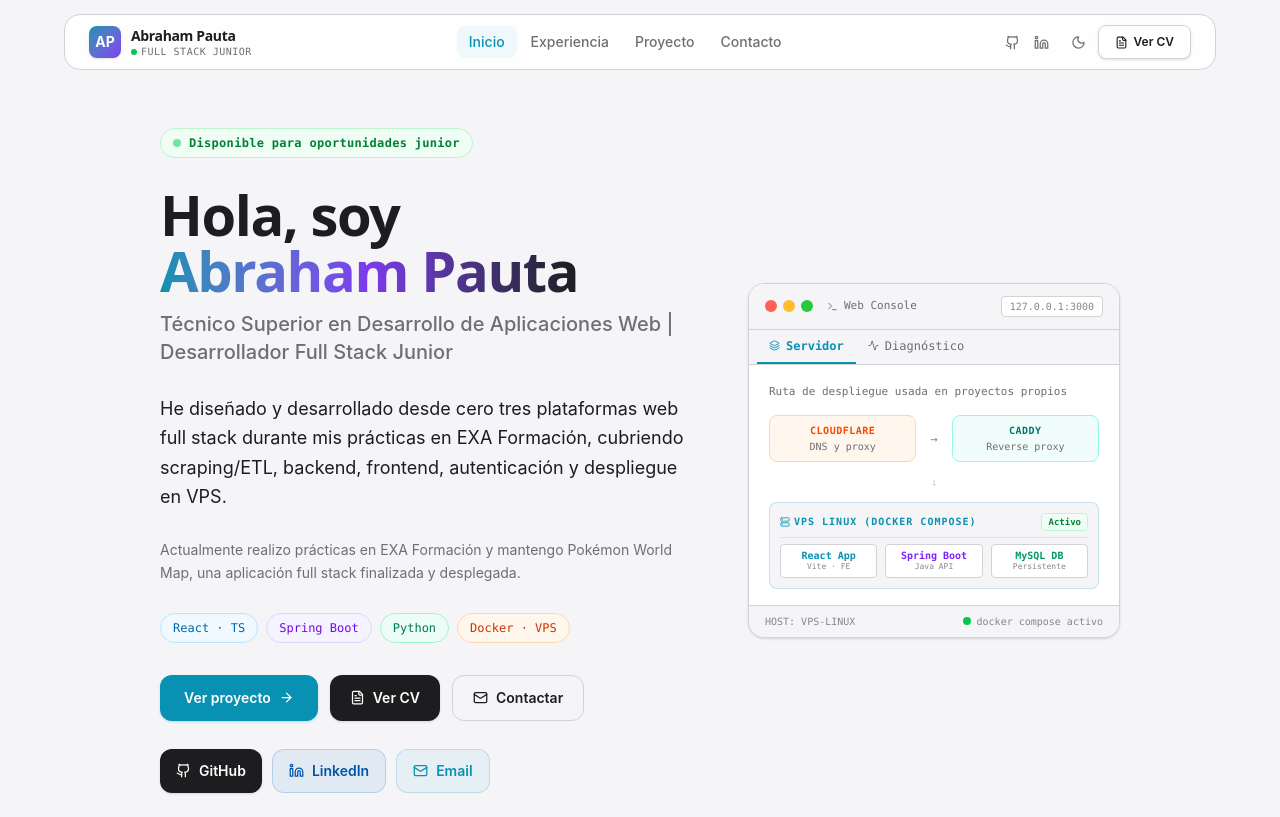
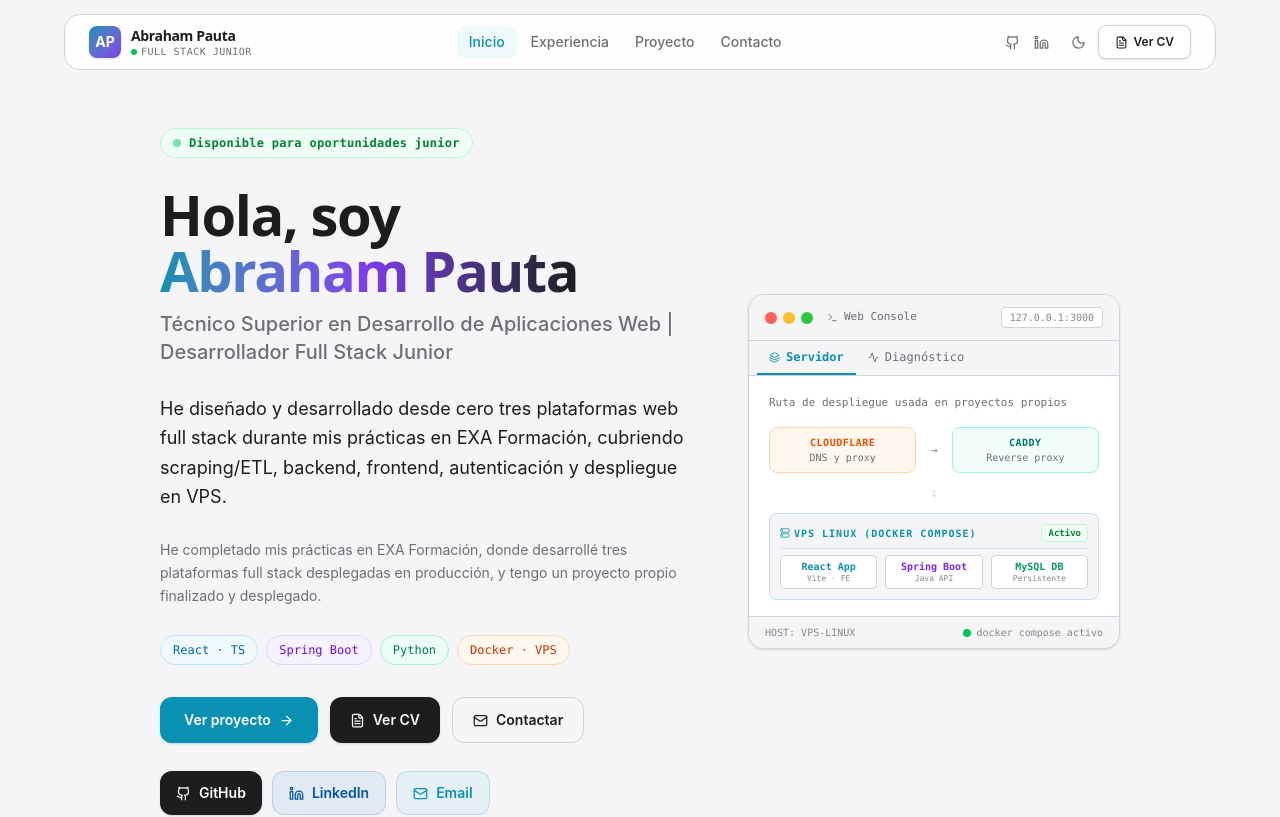
Before and after one commit to Impasse-AJ/Mi-Portafolio, a React (Vite) app: page / in a window 1280 px wide. Shown: the top 817 px of the page. Built offline with nearby package versions, Linux system fonts and the light colour scheme.

Commit message:
Ajustes Tecnicos

```diff
--- a/src/components/Inicio.tsx
+++ b/src/components/Inicio.tsx
@@ -86,7 +86,7 @@
           </p>
 
           <p className="text-[#6e6e73] dark:text-[#a1a1a6] text-sm max-w-xl leading-relaxed">
-            Actualmente realizo prácticas en EXA Formación y mantengo Pokémon World Map, una aplicación full stack finalizada y desplegada.
+            He completado mis prácticas en EXA Formación, donde desarrollé tres plataformas full stack desplegadas en producción, y tengo un proyecto propio finalizado y desplegado.
           </p>
 
           {/* Quick stack pills with category colors */}
```
